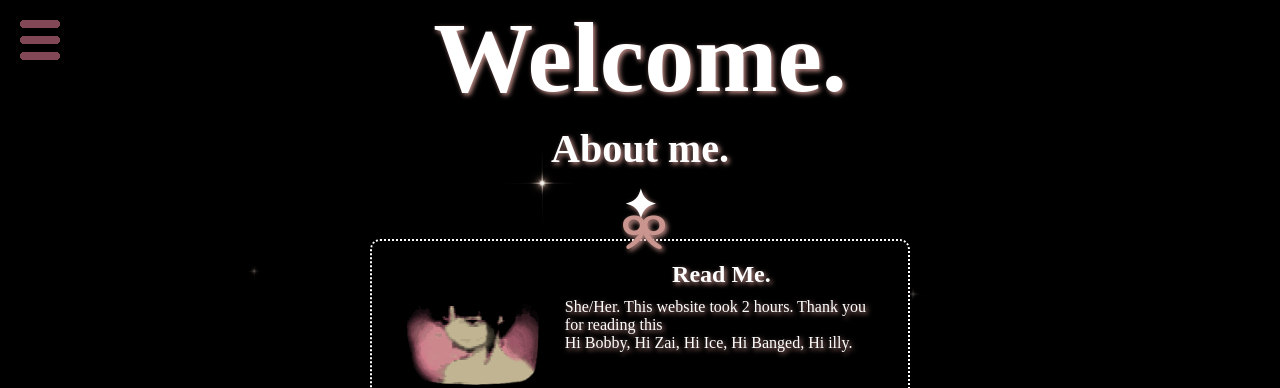
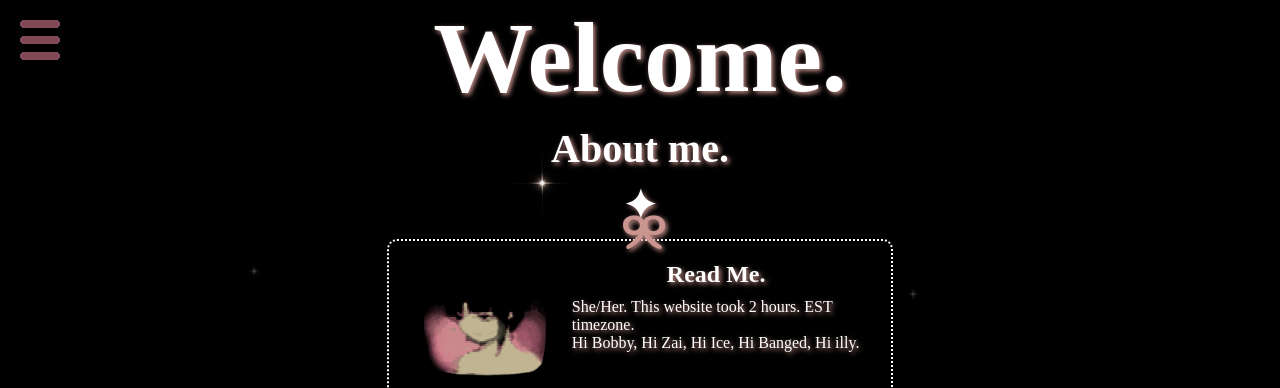
Before and after one commit to astrvyn/Website, a plain HTML site: page index.html in a window 1280 px wide. Shown: the top 388 px of the page. Drawn offline with Linux system fonts and the light colour scheme; a web font is replaced by a local one.

Commit message:
timezone

```diff
--- a/index.html
+++ b/index.html
@@ -523,7 +523,7 @@
             <img class="me-icon" src="me-icon.gif" alt="Amouree">
             <div class="card-content">
                 <h1>Read Me.</h1>
-                <p>She/Her. This website took 2 hours. Thank you for reading this</p>
+                <p>She/Her. This website took 2 hours. EST timezone.</p>
                 <p>Hi Bobby, Hi Zai, Hi Ice, Hi Banged, Hi illy.</p>
             </div>
         </div>
```
